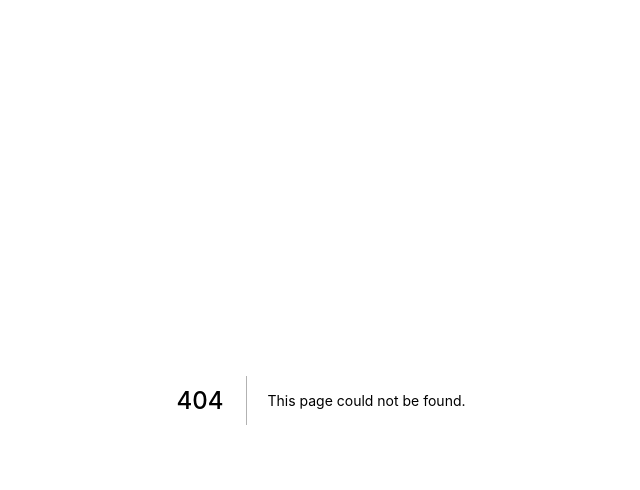
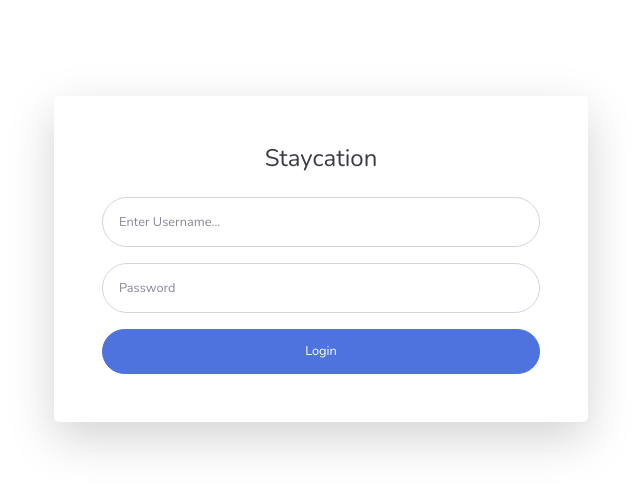
Before and after one commit to indra120/staycation, a Next.js app: page /admin in a window 1280 px wide. Before the commit this address had no page. Shown: the top 490 px of the page, without its empty margins (319-959 px from the left). Built offline with nearby package versions, Linux system fonts and the light colour scheme.

Commit message:
Create admin login page

```diff
--- /dev/null
+++ b/pages/admin/index.jsx
@@ -0,0 +1,64 @@
+import Head from 'next/head'
+import Scripts from '../../src/components/Scripts'
+import Stylesheet from '../../src/components/Stylesheet'
+
+export default function Admin() {
+  return (
+    <>
+      <Head>
+        <title>Staycation | Login</title>
+      </Head>
+      <Stylesheet googleFont sbAdmin />
+
+      <div className='container'>
+        <div className='row justify-content-center'>
+          <div className='col-xl-6 col-lg-12 col-md-9 mt-5'>
+            <div className='card o-hidden border-0 shadow-lg my-5'>
+              <div className='card-body p-0'>
+                <div className='row'>
+                  <div className='col-lg-12'>
+                    <div className='p-5'>
+                      <div className='text-center'>
+                        <h1 className='h4 text-gray-900 mb-4'>Staycation</h1>
+                      </div>
+                      <form
+                        className='user'
+                        action='/admin/signin'
+                        method='POST'
+                      >
+                        <div className='form-group'>
+                          <input
+                            type='text'
+                            className='form-control form-control-user'
+                            name='username'
+                            placeholder='Enter Username...'
+                          />
+                        </div>
+                        <div className='form-group'>
+                          <input
+                            type='password'
+                            className='form-control form-control-user'
+                            id='exampleInputPassword'
+                            name='password'
+                            placeholder='Password'
+                          />
+                        </div>
+
+                        <button
+                          type='submit'
+                          className='btn btn-primary btn-user btn-block'
+                        >
+                          Login
+                        </button>
+                      </form>
+                    </div>
+                  </div>
+                </div>
+              </div>
+            </div>
+          </div>
+        </div>
+      </div>
+    </>
+  )
+}
--- a/src/components/Scripts.jsx
+++ b/src/components/Scripts.jsx
@@ -1,3 +1,6 @@
+import Head from 'next/head'
+import Script from 'next/script'
+
 export default function Scripts({
   jquery,
   bootstrap,
@@ -10,35 +13,36 @@ export default function Scripts({
 }) {
   return (
     <>
-      {jquery && <script defer src='/scripts/jquery.min.js'></script>}
+      {jquery && <Script defer id='jquery' src='/scripts/jquery.min.js' />}
 
-      {bootstrap && (
-        <script defer src='/scripts/bootstrap.bundle.min.js'></script>
+      {bootstrap && <Script defer id='bootstrap' src='/scripts/jquery.min.js' />}
+
+      {jqueryEasing && (
+        <Script defer id='jqueryEasing' src='/scripts/jquery.easing.min.js' />
       )}
 
-      {jqueryEasing && (
-        <script defer src='/scripts/jquery.easing.min.js'></script>
-      )}
-
-      {sbAdmin && <script defer src='/scripts/sb-admin-2.min.js'></script>}
+      {sbAdmin && <Script defer id='sbAdmin' src='/scripts/sb-admin-2.min.js' />}
 
       {jqueryDataTables && (
-        <script defer src='/scripts/jquery.dataTables.min.js'></script>
+        <Script defer id='jqueryDataTables' src='/scripts/jquery.dataTables.min.js' />
       )}
 
       {bootstrapDataTables && (
-        <script defer src='/scripts/dataTables.bootstrap4.min.js'></script>
+        <Script defer
+          id='bootstrapDataTables'
+          src='/scripts/dataTables.bootstrap4.min.js'
+        />
       )}
 
       {dataTablesDemo && (
-        <script defer src='/scripts/datatables-demo.js'></script>
+        <Script defer id='dataTablesDemo' src='/scripts/datatables-demo.js' />
       )}
 
       {ckeditor && (
-        <script
-          defer
+        <Script defer
+          id='ckeditor'
           src='https://cdn.ckeditor.com/4.14.0/standard/ckeditor.js'
-        ></script>
+        />
       )}
     </>
   )
--- a/src/components/Stylesheet.jsx
+++ b/src/components/Stylesheet.jsx
@@ -1,3 +1,5 @@
+import Head from 'next/head'
+
 export default function Stylesheet({
   dataTables,
   fontAwesome,
@@ -5,7 +7,7 @@ export default function Stylesheet({
   sbAdmin,
 }) {
   return (
-    <>
+    <Head>
       {fontAwesome && (
         <link href='/styles/fontawesome/all.min.css' rel='stylesheet' />
       )}
@@ -24,6 +26,6 @@ export default function Stylesheet({
           rel='stylesheet'
         />
       )}
-    </>
+    </Head>
   )
 }
```
